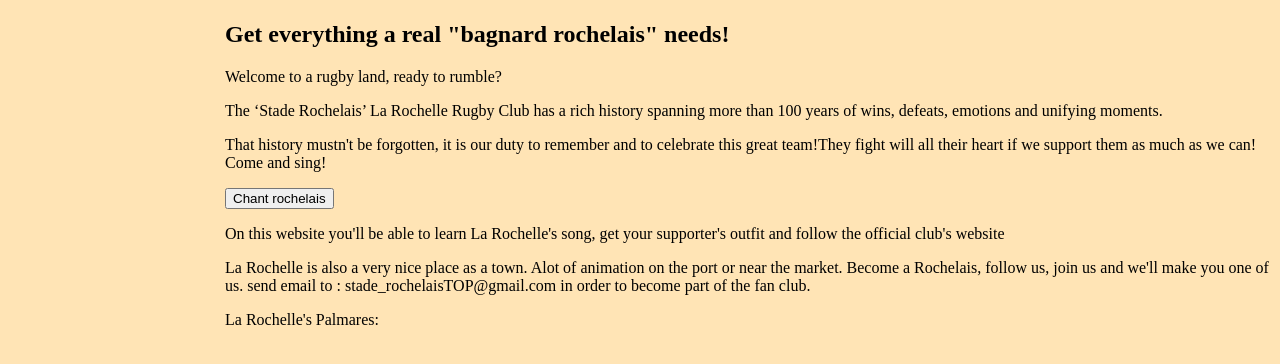
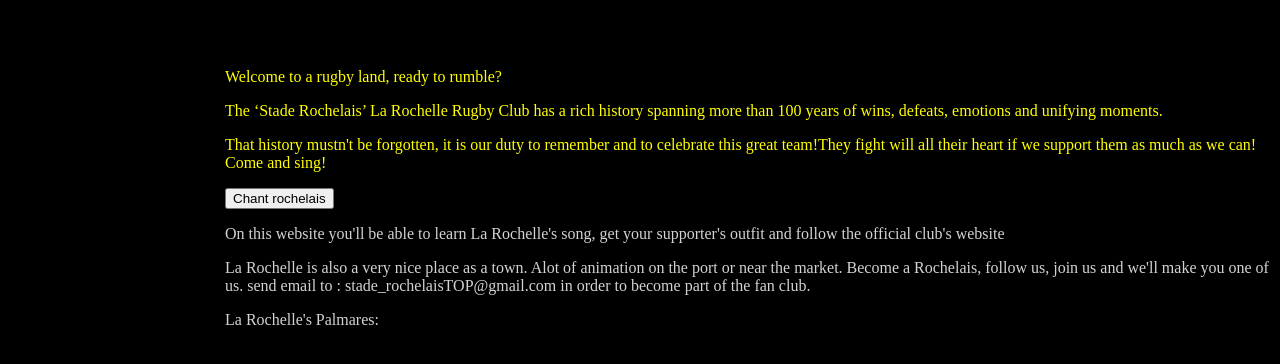
Before and after one commit to mamoze/mamoze.github.io, a plain HTML site: page index.html in a window 1280 px wide. Shown: the part 334-698 px from the top of the page. Drawn offline with Linux system fonts and the light colour scheme.

Commit message:
Add files via upload

```diff
--- a/index.html
+++ b/index.html
@@ -18,13 +18,13 @@
     <h1> The Stade Rochelais (SR) fan's club </h1>
     <img src = "stadelogo.jpg"/>
     <h2> Get everything a real "bagnard rochelais" needs!</h2>
-    <p>Welcome to a rugby land, ready to rumble?</p>
-    <p>The ‘Stade Rochelais’ La Rochelle Rugby Club has a rich history spanning more than 100 years of wins, defeats, emotions and unifying moments.</p>
-    <p>That history mustn't be forgotten, it is our duty to remember and to celebrate this great team!They fight will all their heart if we support them as much as we can! Come and sing!</p>
+    <p id="num1">Welcome to a rugby land, ready to rumble?</p>
+    <p id="num1">The ‘Stade Rochelais’ La Rochelle Rugby Club has a rich history spanning more than 100 years of wins, defeats, emotions and unifying moments.</p>
+    <p id="num1">That history mustn't be forgotten, it is our duty to remember and to celebrate this great team!They fight will all their heart if we support them as much as we can! Come and sing!</p>
     <button type="button" onclick="greet()">Chant rochelais</button>
-    <p>On this website you'll be able to learn La Rochelle's song, get your supporter's outfit and follow the official club's website</p>
-    <p>La Rochelle is also a very nice place as a town. Alot of animation on the port or near the market. Become a Rochelais, follow us, join us and we'll make you one of us. send email to : stade_rochelaisTOP@gmail.com in order to become part of the fan club.</p>
-    <p>La Rochelle's Palmares:</p>
+    <p id="num2">On this website you'll be able to learn La Rochelle's song, get your supporter's outfit and follow the official club's website</p>
+    <p id="num2">La Rochelle is also a very nice place as a town. Alot of animation on the port or near the market. Become a Rochelais, follow us, join us and we'll make you one of us. send email to : stade_rochelaisTOP@gmail.com in order to become part of the fan club.</p>
+    <p id="num2">La Rochelle's Palmares:</p>
     <script src="script.js"></script>
 
   </body>
--- a/styles.css
+++ b/styles.css
@@ -1,6 +1,6 @@
 body {
   margin-left: 225px;
-  background-color: moccasin;
+  background-color:black;
 }
 h1 {
     color: blue;
@@ -31,3 +31,5 @@
   a:visited {
     color:saddlebrown;
   }
+#num1 { color :yellow}
+#num2 { color:lightgrey}
```
